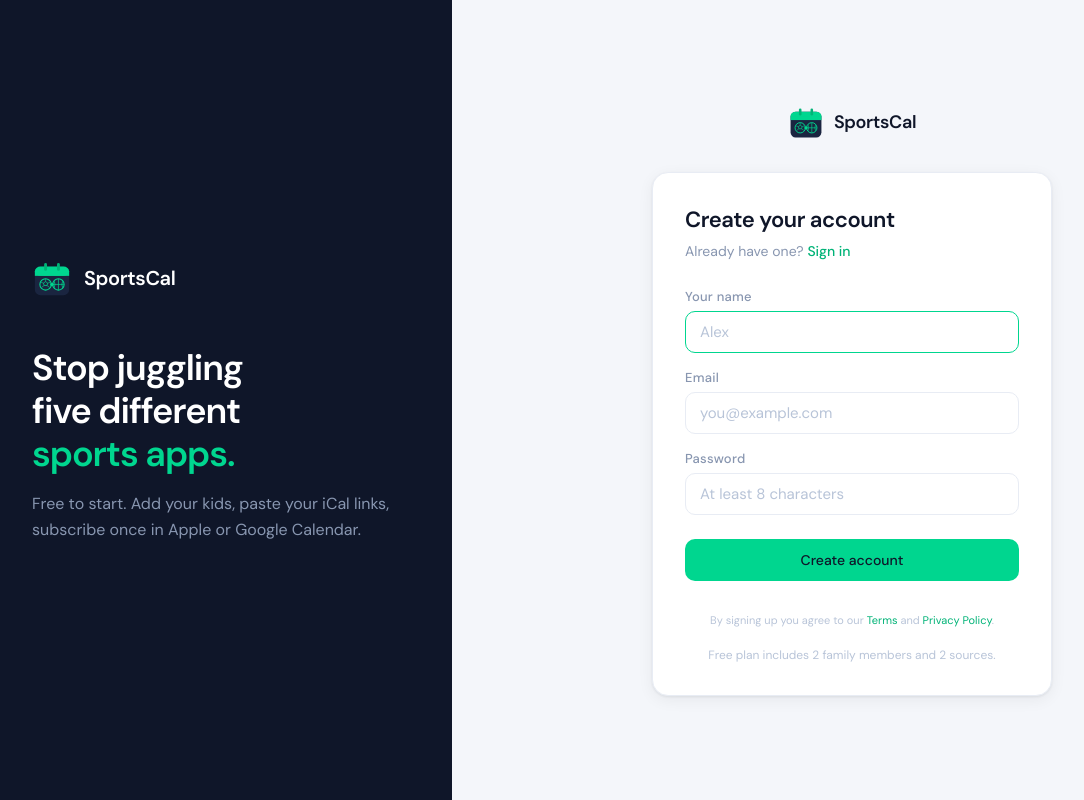
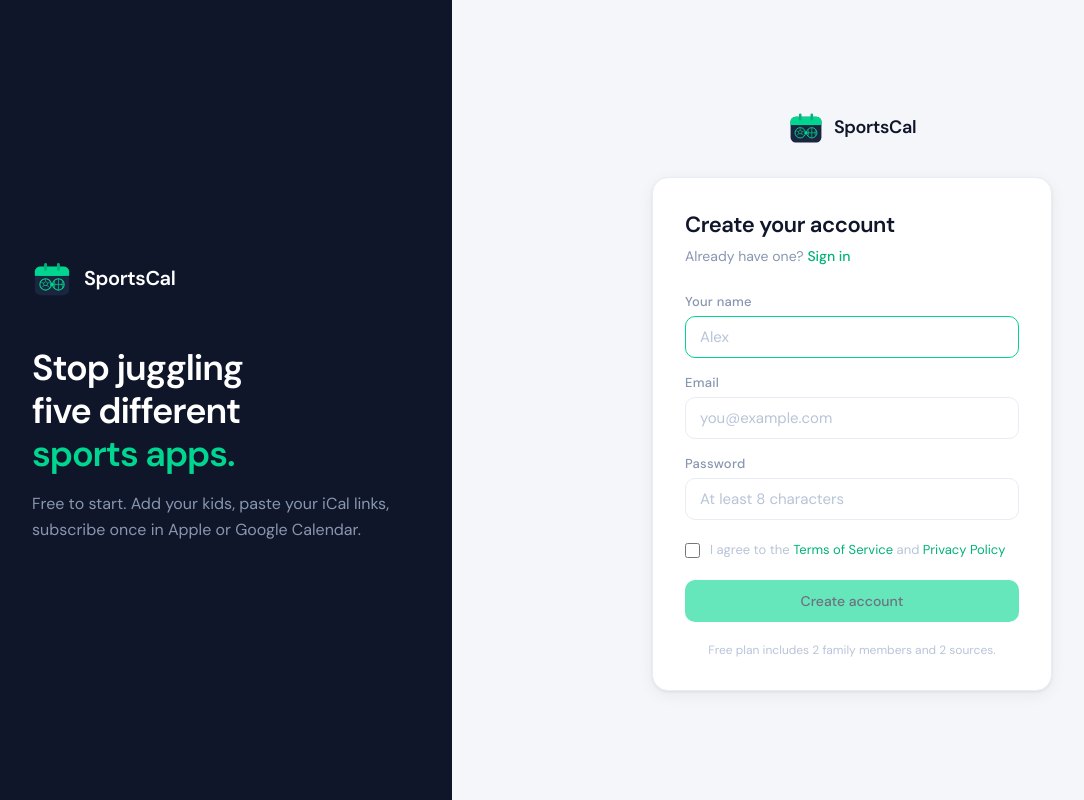
Before and after one commit to 5kconsulting/sportscal, a React (Vite) app in the folder frontend/: page /signup in a window 1280 px wide. Shown: the whole page, without its empty margins (28-1112 px from the left). Built offline with nearby package versions, Linux system fonts and the light colour scheme.

Commit message:
add terms acceptance checkbox to signup

```diff
--- a/frontend/src/pages/Signup.jsx
+++ b/frontend/src/pages/Signup.jsx
@@ -7,11 +7,13 @@
   const { signup }    = useAuth();
   const navigate      = useNavigate();
   const [form, setForm]   = useState({ name: '', email: '', password: '' });
+  const [agreed, setAgreed] = useState(false);
   const [error, setError] = useState('');
   const [loading, setLoading] = useState(false);
 
   async function handleSubmit(e) {
     e.preventDefault();
+    if (!agreed) { setError('Please accept the Terms of Service and Privacy Policy to continue.'); return; }
     setError('');
     setLoading(true);
     try {
@@ -106,16 +108,25 @@
                     value={form.password} onChange={e => setForm(f => ({ ...f, password: e.target.value }))}
                     required minLength={8} />
                 </div>
+                <label style={{
+                  display: 'flex', alignItems: 'flex-start', gap: 10,
+                  cursor: 'pointer', marginTop: 4,
+                }}>
+                  <input type="checkbox" checked={agreed} onChange={e => setAgreed(e.target.checked)}
+                    style={{ marginTop: 3, flexShrink: 0, accentColor: 'var(--accent)', width: 15, height: 15 }} />
+                  <span style={{ fontSize: 13, color: 'var(--slate-light)', lineHeight: 1.5 }}>
+                    I agree to the{' '}
+                    <a href="/terms" target="_blank" style={{ color: 'var(--accent-dim)' }}>Terms of Service</a>
+                    {' '}and{' '}
+                    <a href="/privacy" target="_blank" style={{ color: 'var(--accent-dim)' }}>Privacy Policy</a>
+                  </span>
+                </label>
+
                 <button type="submit" className="btn btn-primary"
-                  style={{ marginTop: 8, justifyContent: 'center', padding: '12px' }}
-                  disabled={loading}>
+                  style={{ marginTop: 4, justifyContent: 'center', padding: '12px', opacity: agreed ? 1 : 0.6 }}
+                  disabled={loading || !agreed}>
                   {loading ? <span className="spinner" style={{ width: 16, height: 16 }} /> : 'Create account'}
                 </button>
-                <p style={{ fontSize: 11, color: 'var(--slate-light)', marginTop: 16, textAlign: 'center' }}>
-  By signing up you agree to our{' '}
-  <a href="/terms" style={{ color: 'var(--accent-dim)' }}>Terms</a> and{' '}
-  <a href="/privacy" style={{ color: 'var(--accent-dim)' }}>Privacy Policy</a>.
-</p>
               </form>
               <p style={{ fontSize: 12, color: 'var(--slate-light)', marginTop: 20, textAlign: 'center' }}>
                 Free plan includes 2 family members and 2 sources.
```
